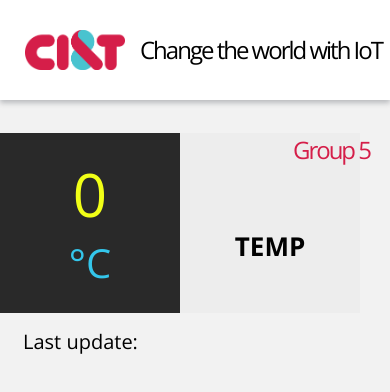
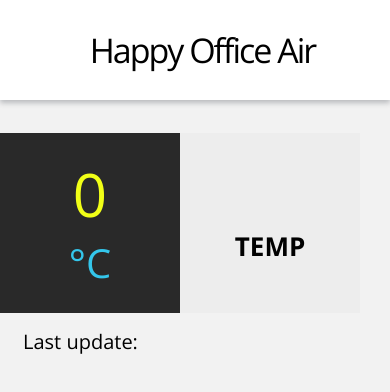
Before and after one commit to gbertonha/ciandt-hackathon-g5, a plain HTML site: page web-ui/public/index.html in a window 390 px wide. Drawn offline with nearby package versions, Linux system fonts and the light colour scheme; some packages are replaced by stand-ins of ours; no server answers; some icons are missing.

Commit message:
change header and set it the title

```diff
--- a/web-ui/public/css/style.css
+++ b/web-ui/public/css/style.css
@@ -44,7 +44,7 @@ header h2 {
 }
 
 header h1 {
-  float: left;
+  text-align: center;
   color: #000;
 }
 
@@ -63,7 +63,7 @@ header h2 {
 
   header h1,
   header h2 {
-    font-size: 24px;
+    font-size: 34px;
     letter-spacing: -2px;
   }
 
--- a/web-ui/public/index.html
+++ b/web-ui/public/index.html
@@ -24,9 +24,7 @@
 <body>
 <div class="container">
     <header>
-        <img width="100" alt="CI&T" title="CI&T" src="img/ciandt.png"/>
-        <h1>Change the world with IoT</h1>
-        <h2>Group 5</h2>
+	<h1>Happy Office Air</h1>
     </header>
 
     <div class="row">
```
